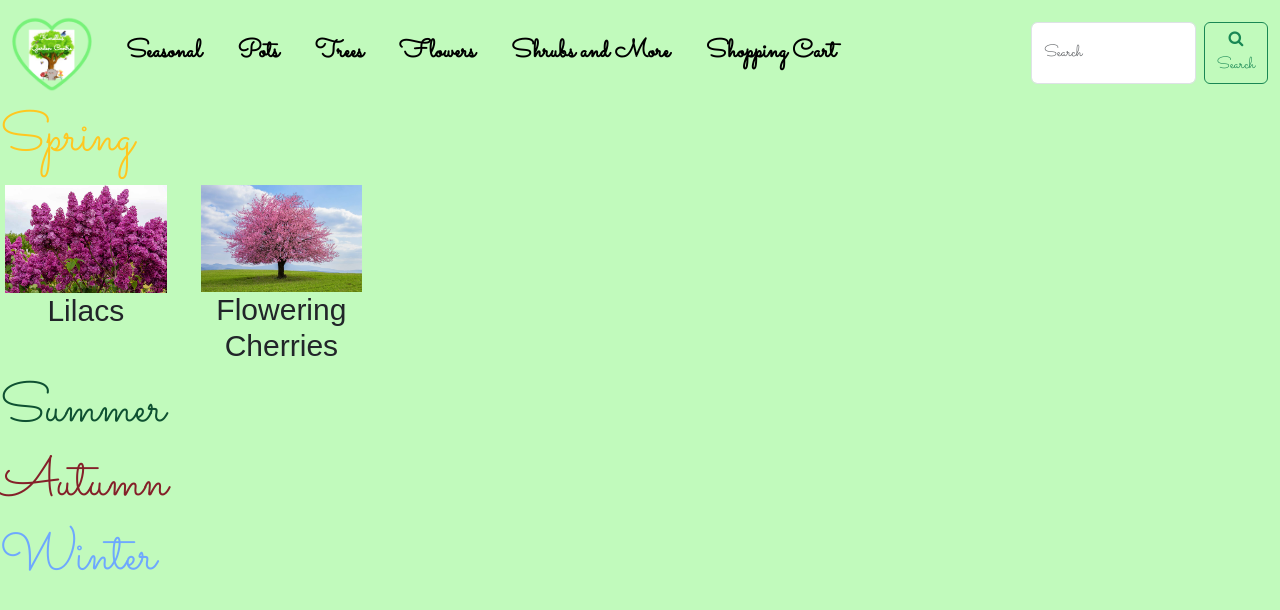
After one commit to BlebaSbluzu/KorellaProject, a PHP site: page /seasonal.php in a window 1280 px wide. The commit adds this page. Shown: the top 610 px of the page. Run offline with PHP 8.4, Linux system fonts and the light colour scheme; some libraries are stand-ins or nearby versions.

Commit message:
Seasonal page start

```diff
--- /dev/null
+++ b/CSS/seasonal.css
@@ -0,0 +1,56 @@
+
+h2 {
+    font-family: "Sacramento", cursive;
+    color: #ffc720;
+    font-size: 55px;
+}
+
+h3 {
+    color: #0f5132;
+    font-family: "Sacramento", cursive;
+    font-size: 55px;
+}
+
+h4{
+    color: #842029;
+    font-family: "Sacramento", cursive;
+    font-size: 55px;
+}
+
+h6{
+    color: #6ea8fe;
+    font-family: "Sacramento", cursive;
+    font-size: 55px;
+}
+
+
+
+
+.column {
+    float: left;
+    width: 15%;
+    padding: 5px;
+}
+
+.container {
+    position: relative;
+    text-align: center; /* Center the content horizontally */
+}
+
+
+
+.container img {
+    max-width: 100%;
+    height: auto;
+    display: block;
+    margin: 0 auto; /* Center the image horizontally */
+}
+
+.text {
+    text-align: center;
+}
+
+.text h1 {
+    font-size: 30px;
+    font-family: Arial;
+}
--- a/navbar.php
+++ b/navbar.php
@@ -29,7 +29,7 @@
         <div class="collapse navbar-collapse sacramento-regular" id="navbarSupportedContent">
             <ul class="navbar-nav me-auto mb-2 mb-lg-0">
                 <li class="nav-item">
-                    <a class="nav-link active" aria-current="page" href="#">Seasonal</a>
+                    <a class="nav-link active" aria-current="page" href="seasonal.php">Seasonal</a>
                 </li>
                 <li class="nav-item">
                     <a class="nav-link active" aria-current="page" href="#">Pots</a>
--- /dev/null
+++ b/seasonal.php
@@ -0,0 +1,35 @@
+<?php require "navbar.php"; ?>
+
+<link rel="stylesheet" href="Main.css" type="text/css">
+<link rel="stylesheet" href="CSS/seasonal.css" type="text/css">
+
+<h2>Spring</h2>
+
+<div class="row">
+    <div class="column">
+        <div class="container">
+            <img src="Images/Lilacs(Spring).jpg" alt="Spring Lilacs" title="Lilacs" width="200" height="200">
+            <div class="text">
+                <h1>Lilacs</h1>
+            </div>
+        </div>
+    </div>
+
+    <div class="column">
+        <div class="container">
+            <img src="Images/Flowering%20Cherries%20(Spring).jpg" alt="Spring Flowering Cherries" title="Flowering Cherries" width="200" height="200">
+            <div class="text">
+                <h1>Flowering Cherries</h1>
+            </div>
+        </div>
+    </div>
+</div>
+
+
+
+
+<h3>Summer</h3>
+
+<h4>Autumn</h4>
+
+<h6>Winter</h6>
```
Also changed, not shown: Images/Flowering Cherries (Spring).jpg (added), Images/Lilacs(Spring).jpg (added).
